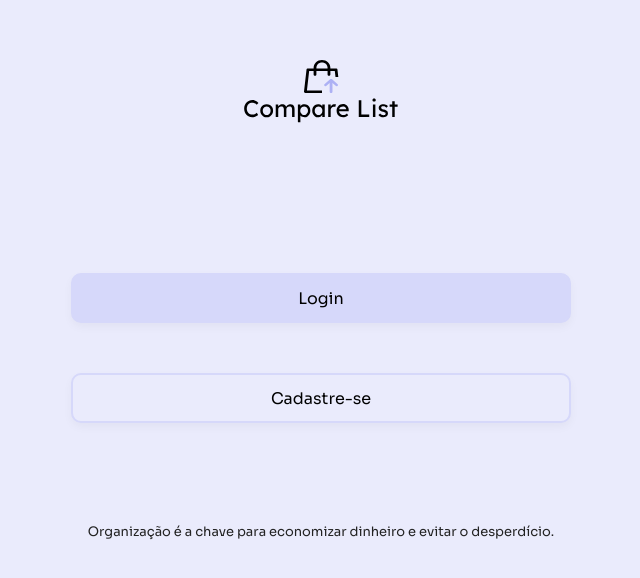
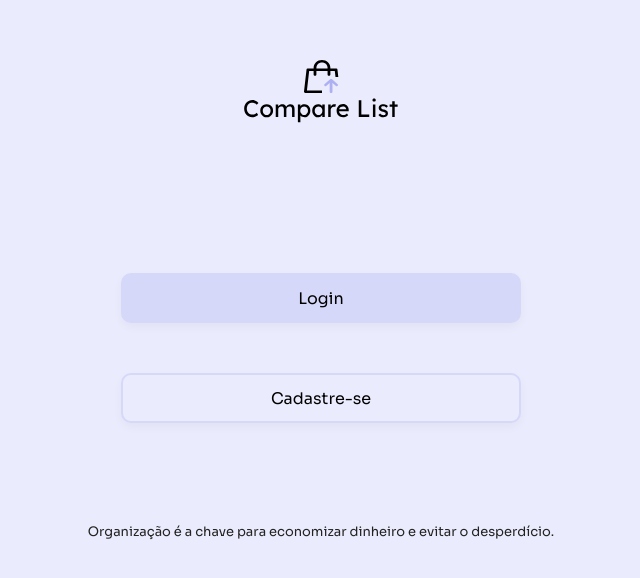
Before and after one commit to ViniciusLZS/compare-list, a React (Create React App) app: page / in a window 1280 px wide. Shown: the part 140-718 px from the top of the page, without its empty margins (319-959 px from the left). Built offline with nearby package versions, Linux system fonts and the light colour scheme.

Commit message:
feat/refactor: position, width and add add className

```diff
--- a/src/components/Button/index.tsx
+++ b/src/components/Button/index.tsx
@@ -13,6 +13,7 @@ interface ButtonProps {
   variant?: 'default' | 'transparent';
   danger?: boolean;
   type?: 'button' | 'submit' | 'reset' | undefined;
+  className?: string;
 }
 
 export default function Button({
@@ -23,6 +24,7 @@ export default function Button({
   variant = 'default',
   danger = false,
   type = undefined,
+  className,
 }: ButtonProps) {
   return (
     <S.StyledButton
@@ -31,6 +33,7 @@ export default function Button({
       variant={variant}
       danger={danger}
       type={type}
+      className={className}
     >
       {!isLoading && children}
       {isLoading && <Spinner size={16} />}
--- a/src/components/Button/styles.ts
+++ b/src/components/Button/styles.ts
@@ -20,7 +20,7 @@ export const StyledButton = styled.button<StyledButtonProps>`
   justify-content: center;
   height: 5rem;
   width: 100%;
-  max-width: 50rem;
+  max-width: 40rem;
   padding: 0 1.6rem;
   color: ${({ theme }) => theme.colors.default.black};
   font-size: 1.6rem;
--- a/src/components/Modal/ContainerModal/styles.ts
+++ b/src/components/Modal/ContainerModal/styles.ts
@@ -91,9 +91,14 @@ export const Content = styled.div<ContentProps>`
   border-radius: 2rem;
   padding: 1rem;
 
-  position: relative;
 
-
+  .modal-body {
+    margin-bottom: 4rem;
+    .positionButton {
+      position: absolute;
+      bottom: -2rem;
+    }
+  }
 
   .img {
     width: 100%;
--- a/src/pages/List/components/ProductModal/index.tsx
+++ b/src/pages/List/components/ProductModal/index.tsx
@@ -162,6 +162,7 @@ const ProductModal = forwardRef(({
         )}
 
         <Button
+          className="positionButton"
           type="submit"
           disabled={!isFormValid}
           isLoading={isSubmitting}
```
